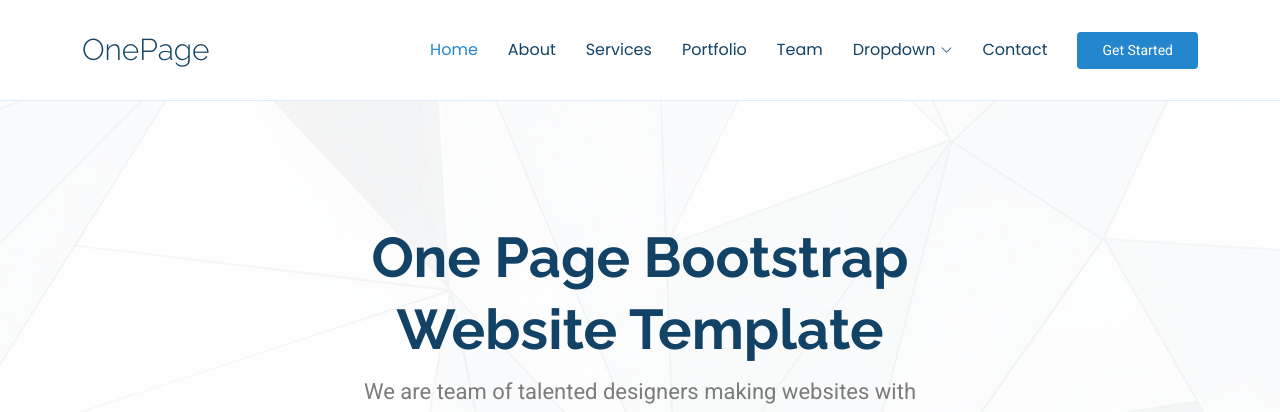
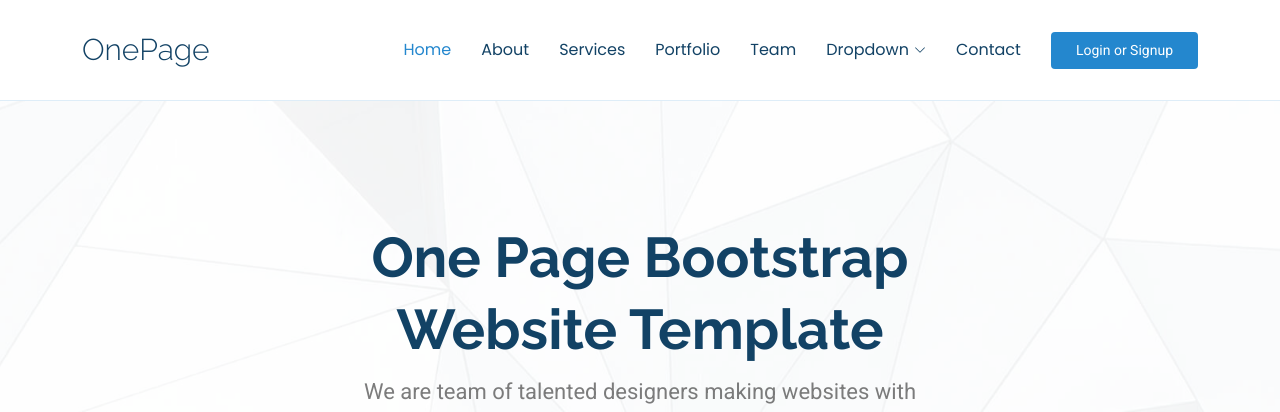
Before and after one commit to Toankhoaaa/DjangoCourse, a Django app: page / in a window 1280 px wide. Shown: the top 412 px of the page. Run offline with Django 5.2, Linux system fonts and the light colour scheme; data comes from the database, SQL or seed files in the repository; both versions use the stored data as it was after the commit; some libraries are stand-ins or nearby versions.

Commit message:
User login and logout in django

```diff
--- a/myapp/urls.py
+++ b/myapp/urls.py
@@ -5,5 +5,7 @@ urlpatterns = [
     path('', views.index, name= 'index'),
     path('counter', views.counter, name='counter'),
     path('portfolio-details', views.about, name='portfolio-details'),
-    path('register', views.register, name='register')
+    path('register', views.register, name='register'),
+    path('login', views.login, name='login'),
+    path('logout', views.logout, name='logout')
 ]
--- a/myapp/views.py
+++ b/myapp/views.py
@@ -33,6 +33,26 @@ def register(request):
     else:
         return render(request, 'register.html')
 
+def login(request):
+    if request.method == 'POST':
+        username = request.POST['username']
+        password = request.POST['password']
+
+        user = auth.authenticate(username=username, password=password)
+
+        if user is not None:
+            auth.login(request, user)
+            return redirect('/')
+        else:
+            messages.info(request, 'Credentials Invalid')
+            return redirect('login')
+    else:
+        return render(request, 'login.html')
+
+def logout(request):
+    auth.logout(request)
+    return redirect('/')
+
 def counter(request):
     text = request.POST['text']
     amount_of_words = len(text.split())
--- a/templates/index.html
+++ b/templates/index.html
@@ -77,8 +77,11 @@
         </ul>
         <i class="mobile-nav-toggle d-xl-none bi bi-list"></i>
       </nav>
-
-      <a class="btn-getstarted" href="{% url 'portfolio-details' %}">Get Started</a>
+      {% if user.is_authenticated %}
+      <a class="btn-getstarted" href="logout">Logout</a>
+      {% else %}
+      <a class="btn-getstarted" href="login">Login or Signup</a>
+      {% endif %}
 
     </div>
   </header>
@@ -93,7 +96,11 @@
       <div class="container">
         <div class="row justify-content-center" data-aos="zoom-out">
           <div class="col-xl-7 col-lg-9 text-center">
+            {% if  user.is_authenticated %}
+            <h1>Welcome, {{user.username}}</h1>
+            {% else %}
             <h1>One Page Bootstrap Website Template</h1>
+            {% endif %}
             <p>We are team of talented designers making websites with Bootstrap</p>
           </div>
         </div>
```
Also changed, not shown: templates/login.html (added, +17 -0 lines), db.sqlite3.
